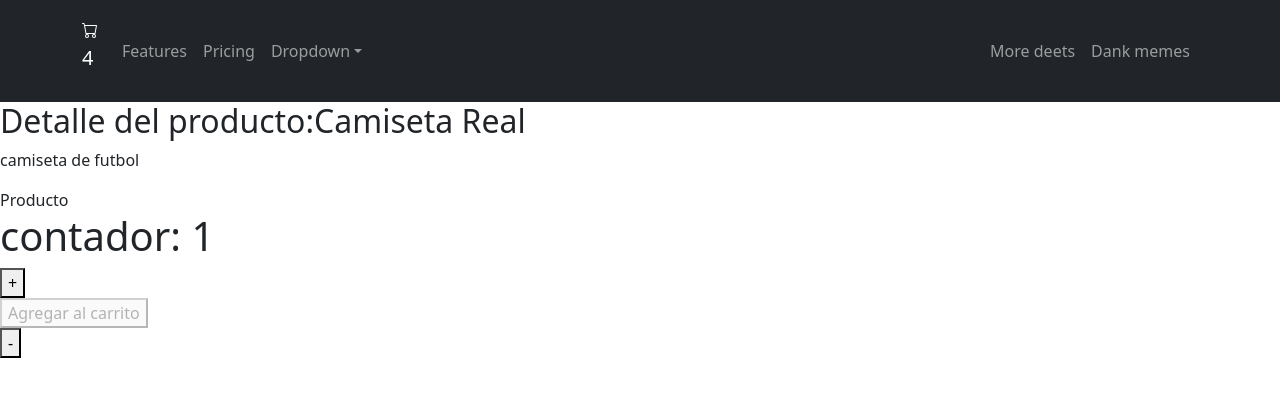
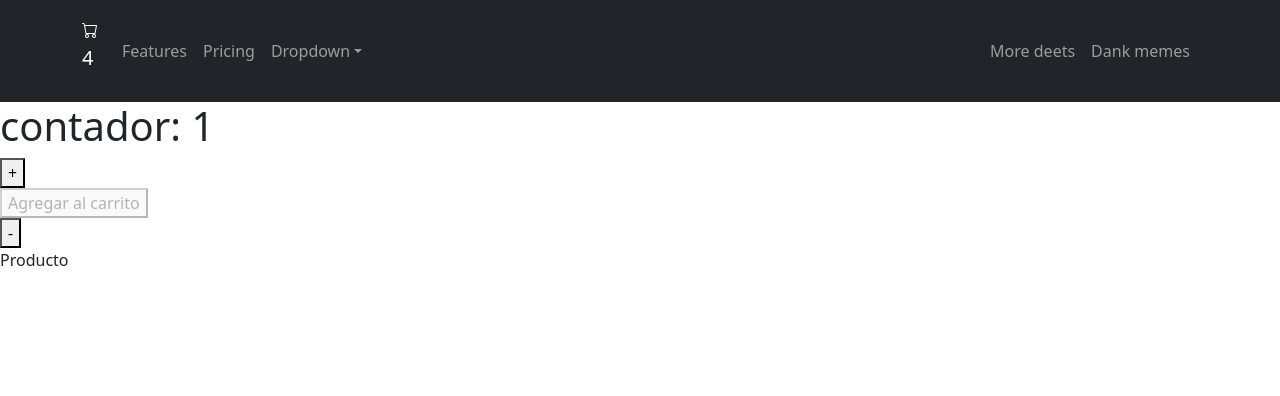
Before and after one commit to ZGMauri/AppReact, a React (Create React App) app: page / in a window 1280 px wide. Shown: the top 396 px of the page. Built offline with nearby package versions, Linux system fonts and the light colour scheme.

Commit message:
desafio eventos

```diff
--- a/src/App.js
+++ b/src/App.js
@@ -31,7 +31,7 @@ function App() {
       <ItemDetailContainer />
 
       <Producto />
-      <ItemCount stock={10} initial={1} onAdd={onAddfunction}/>
+      {/*<ItemCount stock={10} initial={1} onAdd={onAddfunction}/>*/}
 
     </div>
   );
--- a/src/components/ItemCount.jsx
+++ b/src/components/ItemCount.jsx
@@ -1,7 +1,7 @@
 import { isDisabled } from '@testing-library/user-event/dist/utils';
 import React, {useState , useEffect} from 'react'
 
-export default function ItemCount( {stock, initial, onAdd}) {
+export default function ItemCount( {stock, initial, cart}) {
 
     const [contador, setContador] = useState(initial);
 
@@ -17,7 +17,7 @@ export default function ItemCount( {stock, initial, onAdd}) {
                 <div><button
                     disabled = {contador === initial}
                     onClick={()=>{
-                    onAdd(contador)
+                    cart(contador)
                 }}>Agregar al carrito</button></div>
 
                 <button
--- a/src/components/ItemDetail/ItemDetail.jsx
+++ b/src/components/ItemDetail/ItemDetail.jsx
@@ -1,12 +1,14 @@
 import React, {useState , useEffect} from 'react'
 import Item from './Item'
+import ItemCount from '../ItemCount';
+
 
 const ItemDetail = ({producto}) => {
+  function onAdd (quantityToAdd) {
+    alert ('Recibido de itemCount ' + quantityToAdd)
+  }
   return (
-    <div>
-      <h2>Detalle del producto:{producto.name}</h2>
-      <p>{producto.description}</p>
-    </div>
+    <ItemCount stock={10} initial={1} cart={onAdd}/>
   )
 }
 
```
